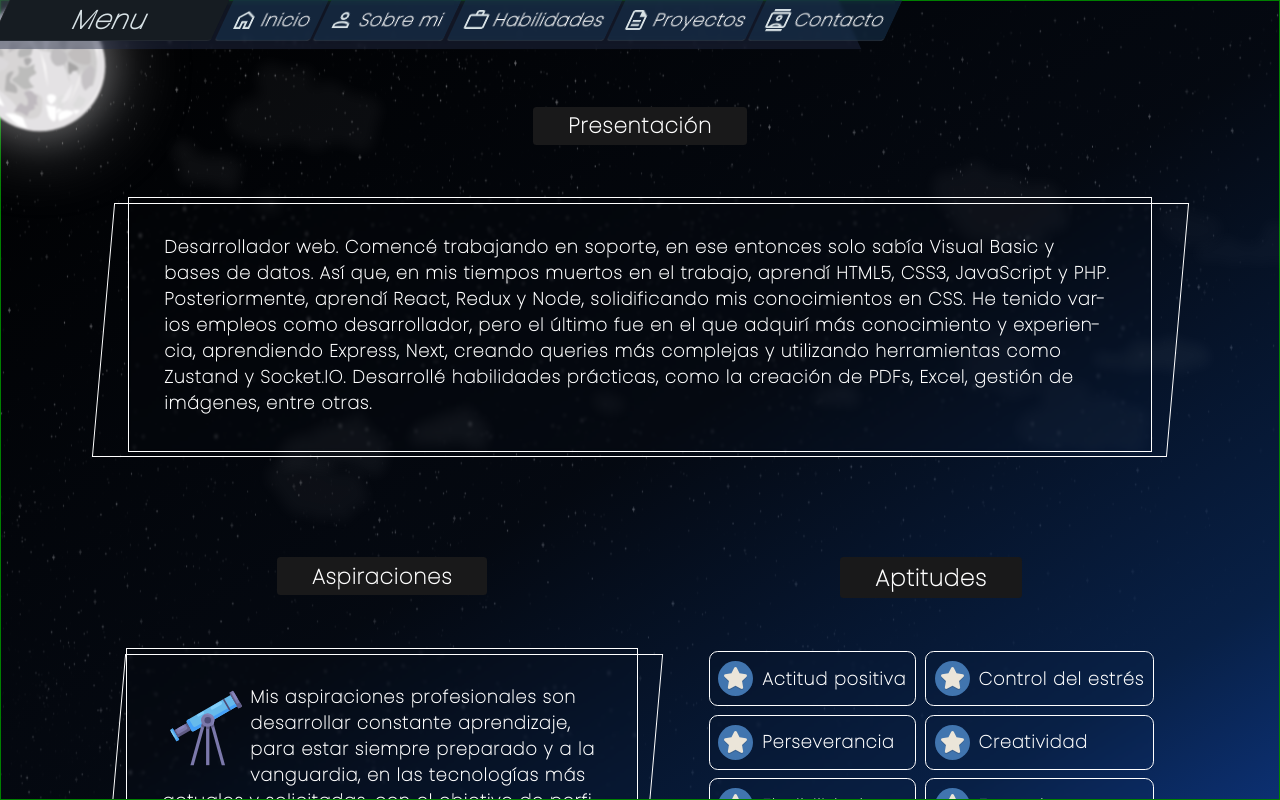
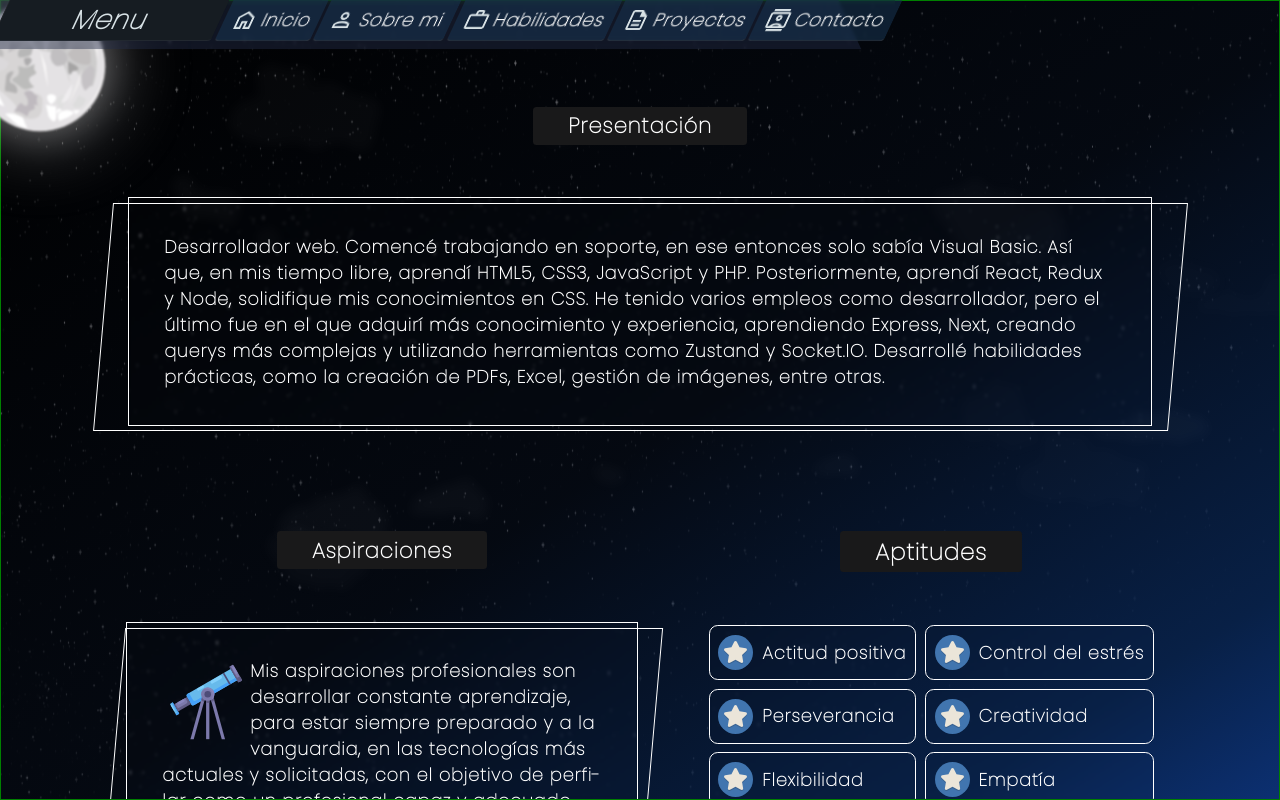
Before and after one commit to crsbl58/portafolio03, a Next.js app in the folder client/: page /about in a window 1280 px wide. Built offline with nearby package versions, Linux system fonts and the light colour scheme.

Commit message:
styles: clouds

```diff
--- a/client/src/components/functional/About/About.tsx
+++ b/client/src/components/functional/About/About.tsx
@@ -55,12 +55,12 @@ const About = () => {
         <h1>Presentación</h1>
         <h3>
           Desarrollador web. Comencé trabajando en soporte, en ese
-          entonces solo sabía Visual Basic y bases de datos. Así que, en mis
-          tiempos muertos en el trabajo, aprendí HTML5, CSS3, JavaScript y PHP.
-          Posteriormente, aprendí React, Redux y Node, solidificando mis
+          entonces solo sabía Visual Basic. Así que, en mis
+          tiempo libre, aprendí HTML5, CSS3, JavaScript y PHP.
+          Posteriormente, aprendí React, Redux y Node, solidifique mis
           conocimientos en CSS. He tenido varios empleos como desarrollador,
           pero el último fue en el que adquirí más conocimiento y experiencia,
-          aprendiendo Express, Next, creando queries más complejas y utilizando
+          aprendiendo Express, Next, creando querys más complejas y utilizando
           herramientas como Zustand y Socket.IO. Desarrollé habilidades
           prácticas, como la creación de PDFs, Excel, gestión de imágenes, entre
           otras.
--- a/client/src/components/ui/Clouds/Clouds.module.scss
+++ b/client/src/components/ui/Clouds/Clouds.module.scss
@@ -21,7 +21,7 @@
     opacity: 0;
   }
   5% {
-    opacity: 0.05;
+    opacity: 0.03;
   }
 
   95% {
--- a/client/src/components/ui/Clouds/Clouds.tsx
+++ b/client/src/components/ui/Clouds/Clouds.tsx
@@ -9,7 +9,7 @@ const Clouds = () => {
     let array: any = [];
     for (let i = 0; i < 60; i++) {
       let coordinatedLeftClouds = Math.floor(Math.random() * 99 + 1);
-      let coordinatedToptClouds = Math.floor(Math.random() * 25 + 1);
+      let coordinatedToptClouds = Math.floor(Math.random() * 30+ 1);
       let coordinatedSizeClouds = Math.floor(Math.random() * 10 + 1);
       let randomClouds = Math.floor(Math.random() * 7 + 1);
       let randomAnimationDuration = Math.floor(Math.random() * 16 + 1);
```
